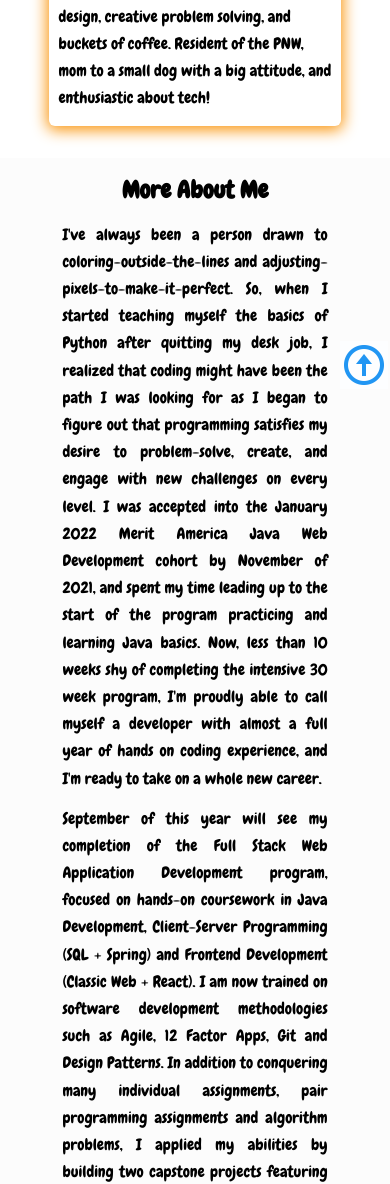
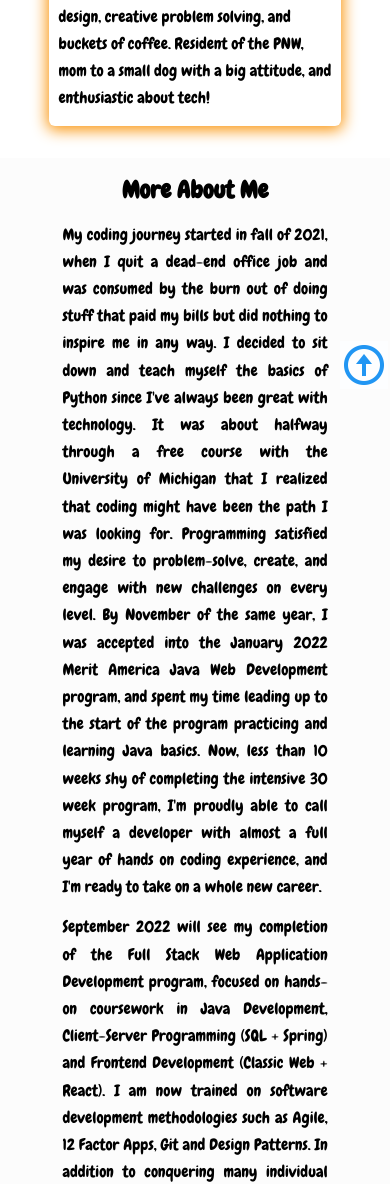
Before and after one commit to KZumpp/PortfolioWebsite, a plain HTML site: page index.html in a window 390 px wide. Shown: the part 425-1609 px from the top of the page. Drawn offline with nearby package versions, Linux system fonts and the light colour scheme.

Commit message:
Adjusted breakpoints for project pages

```diff
--- a/assets/css/styles.css
+++ b/assets/css/styles.css
@@ -383,6 +383,12 @@ body {
         max-width: 23.75rem;
       }
 
+      .video {
+        width: 20.875rem;
+        flex-wrap: wrap;
+
+     }
+
   }
 
   @media screen and (max-width: 420px) {
@@ -398,4 +404,10 @@ body {
     .contact-form-container {
       max-width: 17.75rem;
     }
+    .video {
+        max-width: auto;
+        flex-wrap: wrap;
+    }
+
+
   }
--- a/index.html
+++ b/index.html
@@ -68,15 +68,16 @@
     <section class="more-about">
         <h2>More About Me</h2>
         <p>
-            I've always been a person drawn to coloring-outside-the-lines and adjusting-pixels-to-make-it-perfect.
-          So, when I started teaching myself the basics of Python after quitting my desk job, I realized that coding might have been the path I was looking for as I began to figure
-          out that programming satisfies my desire to problem-solve, create, and engage with new challenges on every level. I was accepted into the January 2022 Merit America Java Web Development cohort by November of 2021, and
-          spent my time leading up to the start of the program practicing and learning Java basics. Now, less than 10 weeks shy of completing the intensive 30 week program,
-          I'm proudly able to call myself a developer with almost a full year of hands on coding experience,
-          and I'm ready to take on a whole new career.
+            My coding journey started in fall of 2021, when I quit a dead-end office job and was consumed by the burn out of doing stuff that paid my bills but did nothing to inspire me in any way.
+            I decided to sit down and teach myself the basics of Python since I've always been great with technology. It was about halfway through a free course with the University of Michigan
+            that I realized that coding might have been the path I was looking for. Programming satisfied my desire to problem-solve, create, and engage with new challenges on every level.
+            By November of the same year, I was accepted into the January 2022 Merit America Java Web Development program, and
+            spent my time leading up to the start of the program practicing and learning Java basics. Now, less than 10 weeks shy of completing the intensive 30 week program,
+            I'm proudly able to call myself a developer with almost a full year of hands on coding experience,
+            and I'm ready to take on a whole new career.
         </p>
         <p>
-            September of this year will see my completion of the Full Stack Web Application Development program, focused on hands-on coursework in Java Development,
+            September 2022 will see my completion of the Full Stack Web Application Development program, focused on hands-on coursework in Java Development,
             Client-Server Programming (SQL + Spring) and Frontend Development (Classic Web + React).
             I am now trained on software development methodologies such as Agile, 12 Factor Apps, Git and Design Patterns.
             In addition to conquering many individual assignments, pair programming assignments and algorithm problems, I applied my abilities by building two capstone projects featuring OOP principles, Java,
```
